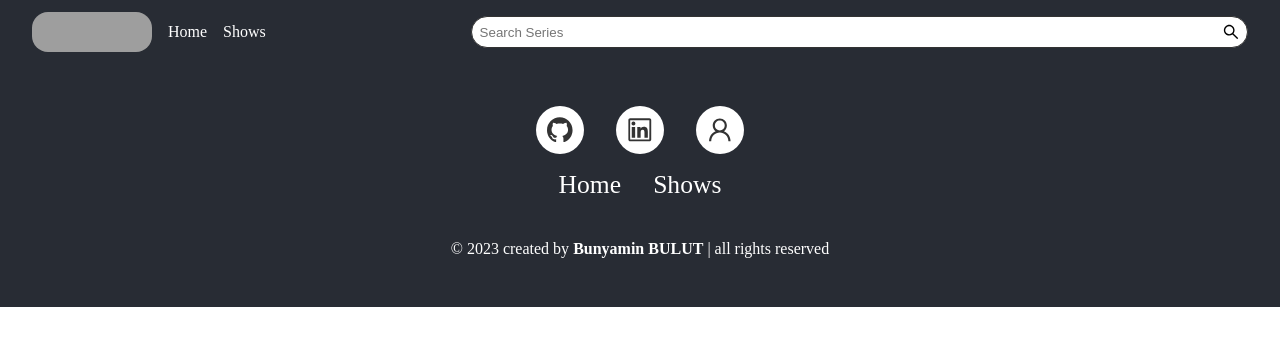
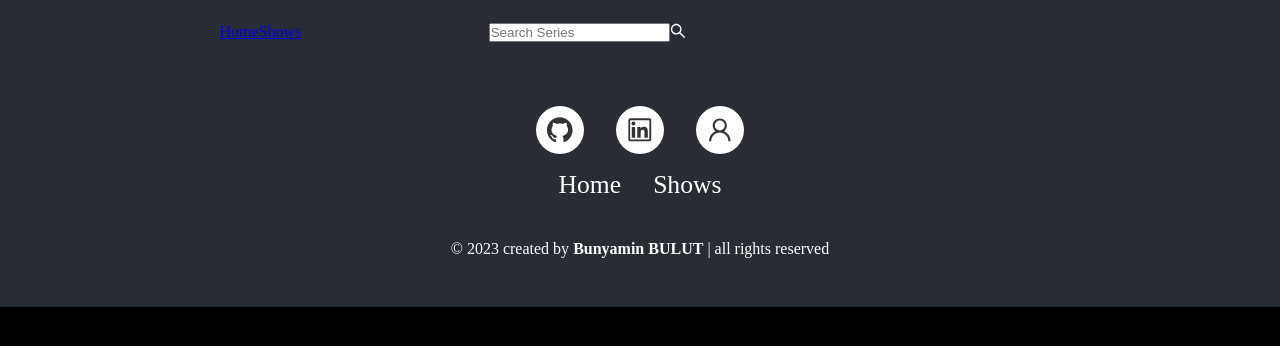
Before and after one commit to Bunyamin-35/ReactApps, a React (Vite) app in the folder CinemaApp/: page / in a window 1280 px wide. Shown: the top 346 px of the page. Built offline with nearby package versions, Linux system fonts and the light colour scheme; grey boxes are pictures that could not be loaded.

Commit message:
CinemaApp | NotFound Page added.

```diff
--- a/CinemaApp/src/App.jsx
+++ b/CinemaApp/src/App.jsx
@@ -2,6 +2,7 @@ import { Routes, Route } from 'react-router-dom'
 import Series from './Pages/Series'
 import Home from './Pages/Home'
 import Details from './Pages/Details'
+import NotFound from './Pages/NotFound'
 import styles from "./app.module.scss"
 
 function App() {
@@ -11,6 +12,8 @@ function App() {
         <Route path="/" element={<Home />} />
         <Route path="/shows" element={<Series />} />
         <Route path="/shows/:id" element={<Details />} />
+        <Route path="*" element={<NotFound />} />
+
       </Routes>
     </div>
   )
--- /dev/null
+++ b/CinemaApp/src/Pages/NotFound.jsx
@@ -0,0 +1,9 @@
+import React from 'react'
+
+const NotFound = () => {
+  return (
+    <div>NotFound</div>
+  )
+}
+
+export default NotFound;
--- a/CinemaApp/src/app.module.scss
+++ b/CinemaApp/src/app.module.scss
@@ -1,3 +1,5 @@
 .App {
   background: #000;
+  min-height: 100vh;
+  color: #fff;
 }
--- a/CinemaApp/src/components/Header.jsx
+++ b/CinemaApp/src/components/Header.jsx
@@ -2,14 +2,14 @@ import React from 'react'
 import styles from "./header.module.scss"
 import { Link } from 'react-router-dom';
 import { SearchOutlined } from '@ant-design/icons';
-const Header = ({handleChange}) => {
+const Header = ({ handleChange }) => {
     return (
         <div className={styles.header}>
             <div className={styles.header_logo}>
             </div>
             <div className={styles.header_actions}>
-                <Link className={styles.home_page} to="/">Home</Link>
-                <Link className={styles.list_page} to="/shows">Shows</Link>
+                <Link exact className={styles.home_page} activeClassName={styles.active} to="/">Home</Link>
+                <Link  className={styles.list_page} activeClassName={styles.active} to="/shows">Shows</Link>
             </div>
             <div className={styles.form}>
                 <input onChange={handleChange} placeholder='Search Series' />
--- a/CinemaApp/src/components/footer.module.scss
+++ b/CinemaApp/src/components/footer.module.scss
@@ -56,6 +56,10 @@
         color: #fff;
         text-decoration: none;
         transition: all 0.5s;
+
+        .active{
+            color: red;
+        }
     }
 
     .navbar:hover {
--- a/CinemaApp/src/components/header.module.scss
+++ b/CinemaApp/src/components/header.module.scss
@@ -8,7 +8,6 @@
 
     div:nth-of-type(1) {
         flex-grow: 1;
-    }
 
         .header_logo {
             min-width: 80px;
@@ -19,36 +18,33 @@
             background-position: center;
             border-radius: 1rem;
         }
+    }
+
+
 
     div:nth-of-type(2) {
         flex-grow: 1;
-    }
 
         .header_actions {
             display: flex;
             justify-content: flex-start;
             margin-left: 1rem;
             cursor: pointer;
-    }
 
-    .home_page {
-        margin-right: 1rem;
-        text-decoration: none;
-        background: transparent;
-        color: #fff;
-    }
-
+            .home_page,
             .list_page {
                 margin-right: 1rem;
                 text-decoration: none;
                 background: transparent;
                 color: #fff;
             }
+        }
+
+    }
+
 
     div:nth-of-type(3) {
         flex-grow: 3;
-    }
-
         .form {
             height: 2rem;
             display: flex;
@@ -68,3 +64,8 @@
             background: transparent;
         }
     }
+
+
+
+
+}
```
Lines whose indentation alone changed are shown as unchanged.
